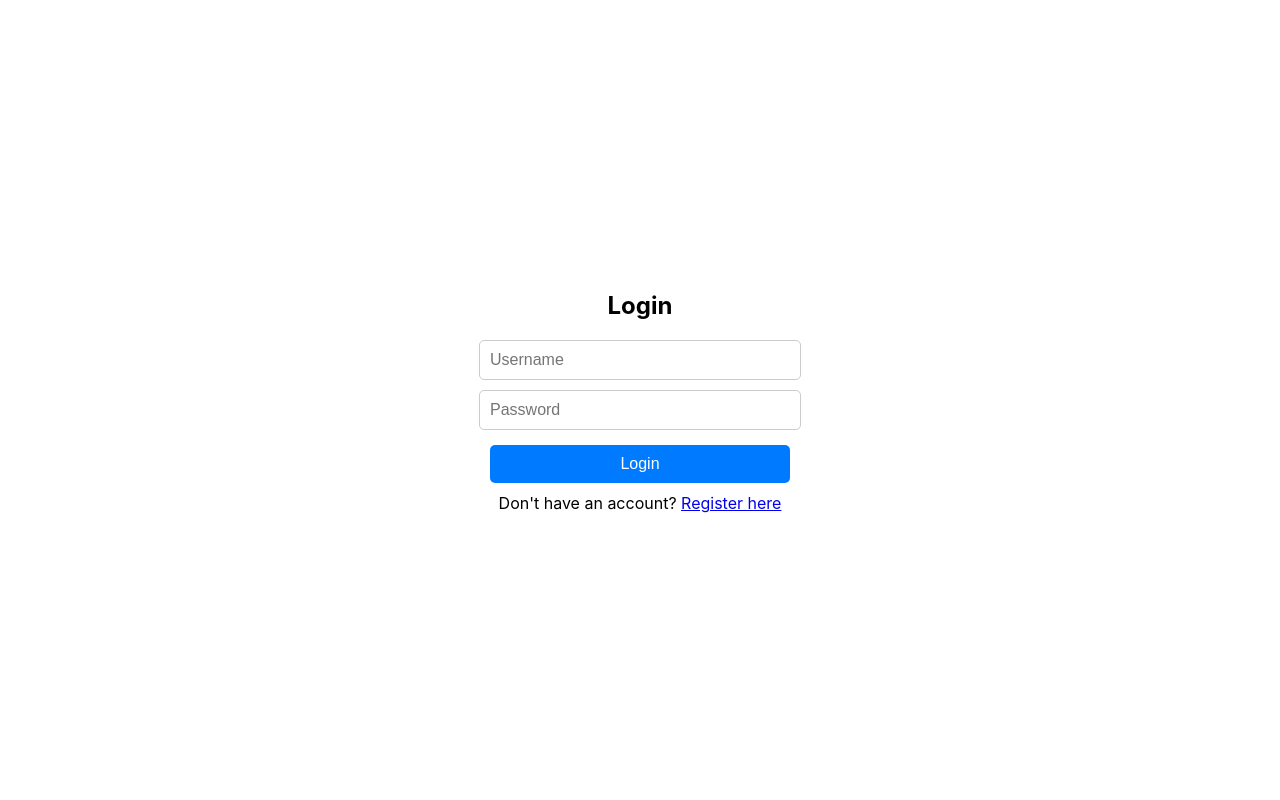
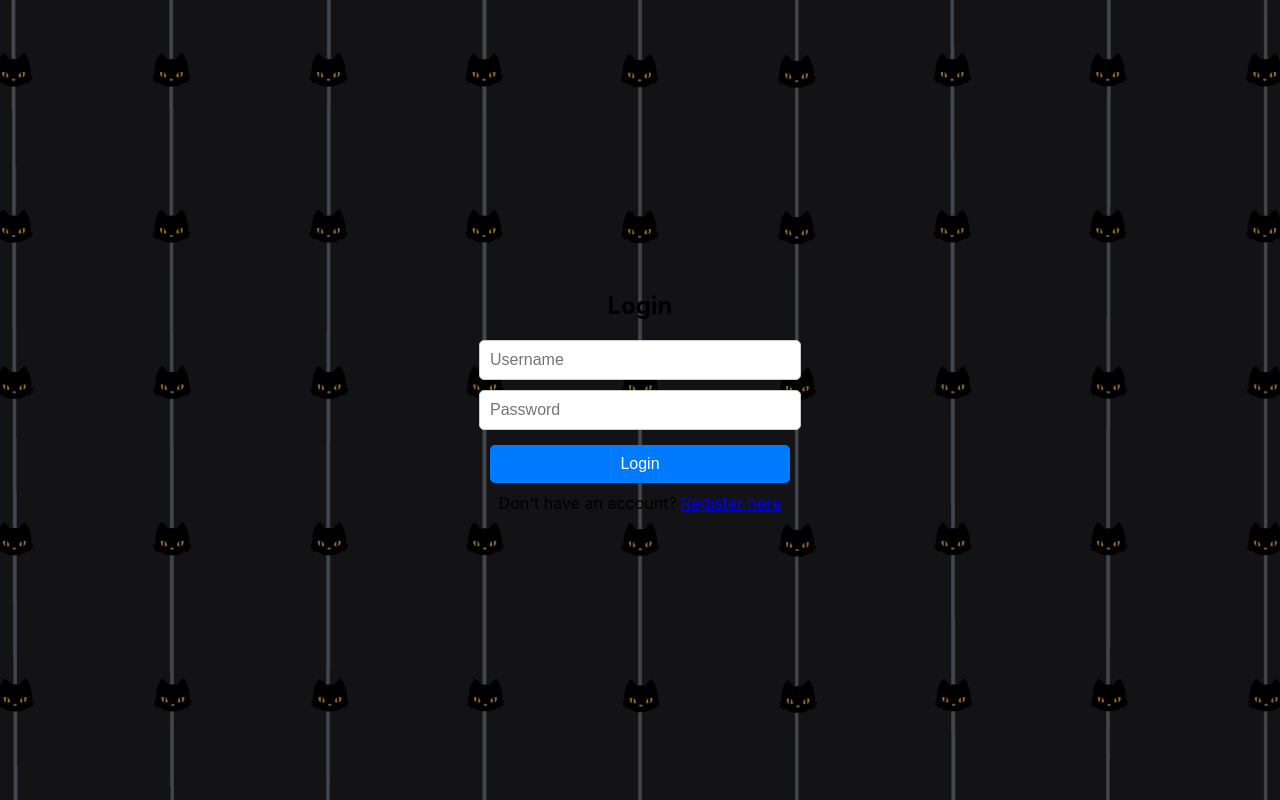
Before and after one commit to EASS-HIT-PART-A-2024-CLASS-VI/movieseek, a React (Create React App) app in the folder frontend/: page / in a window 1280 px wide. Built offline with nearby package versions, Linux system fonts and the light colour scheme.

Commit message:
Improved UI and added customized background

```diff
--- a/frontend/src/App.css
+++ b/frontend/src/App.css
@@ -1,3 +1,27 @@
+/* 🌆 Global Background for All Pages */
+body {
+  background-image: url("../public/movieseekbackground.webp"); /* ✅ Corrected path */
+  background-size: cover;
+  background-position: center;
+  background-attachment: fixed;
+  background-repeat: no-repeat;
+  margin: 0;
+  padding: 0;
+}
+
+/* 🔹 Optional Dark Overlay for Better Readability */
+body::before {
+  content: "";
+  position: fixed;
+  top: 0;
+  left: 0;
+  width: 100%;
+  height: 100%;
+  background: rgba(0, 0, 0, 0.3); /* ✅ Adjust opacity if needed */
+  z-index: -1;
+}
+
+/* ✅ Your Existing Styles */
 .App {
   text-align: center;
 }
@@ -28,6 +52,7 @@
   color: #61dafb;
 }
 
+/* ✅ Keep existing animation */
 @keyframes App-logo-spin {
   from {
     transform: rotate(0deg);
--- a/frontend/src/App.js
+++ b/frontend/src/App.js
@@ -6,6 +6,7 @@ import Home from "./pages/Home";
 import MoviePage from "./pages/MoviePage";
 import SavedMovies from "./pages/SavedMovies";
 import ProtectedRoute from "./components/ProtectedRoute";
+import "./App.css"; // ✅ Ensure this line is at the top of App.js
 
 function Navigation() {
   const location = useLocation();
--- a/frontend/src/components/Home.css
+++ b/frontend/src/components/Home.css
@@ -1,3 +1,15 @@
+/* 🔹 Optional Dark Overlay for Better Readability */
+body::before {
+    content: "";
+    position: fixed;
+    top: 0;
+    left: 0;
+    width: 100%;
+    height: 100%;
+    background: rgba(0, 0, 0, 0.3); /* ✅ Adjust the opacity if needed */
+    z-index: -1;
+}
+
 /* 🎬 Section Box for Trending & Top Rated Movies */
 .section-box {
     background: #f5f5f5; /* Light grey background */
@@ -70,3 +82,27 @@
     background-color: #007bff;
     color: white;
 }
+
+/* 🔹 Logout link styled as text */
+.logout-container {
+    text-align: right;
+    margin: 10px 20px;
+}
+
+.logout-link {
+    color: #007bff;
+    cursor: pointer;
+    font-size: 16px;
+    text-decoration: none;
+}
+
+.logout-link:hover {
+    text-decoration: underline;
+}
+
+/* 🔹 Center the search bar */
+.search-container {
+    display: flex;
+    justify-content: center;
+    margin: 30px 0;
+}
--- a/frontend/src/pages/Home.js
+++ b/frontend/src/pages/Home.js
@@ -8,7 +8,6 @@ import MovieSearch from "../components/MovieSearch";
 const Home = () => {
     const [movieData, setMovieData] = useState(null);
     const [error, setError] = useState(null);
-    const [username, setUsername] = useState("");
     const navigate = useNavigate();
 
     // Fetch authenticated user data
@@ -20,10 +19,7 @@ const Home = () => {
                     credentials: "include",
                 });
 
-                if (response.ok) {
-                    const data = await response.json();
-                    setUsername(data.username);
-                } else {
+                if (!response.ok) {
                     throw new Error("Not authenticated");
                 }
             } catch (error) {
@@ -51,15 +47,17 @@ const Home = () => {
 
     return (
         <div className="container">
-            <div className="header">
-                <h2>Welcome, {username || "User"}!</h2>
-                <button onClick={handleLogout} className="logout-button">
+            {/* Logout link (styled as text) */}
+            <div className="logout-container">
+                <span className="logout-link" onClick={handleLogout}>
                     Logout
-                </button>
+                </span>
             </div>
 
-            {/* Movie Search Bar */}
-            <MovieSearch setMovieData={setMovieData} setError={setError} />
+            {/* Centered Movie Search Bar */}
+            <div className="search-container">
+                <MovieSearch setMovieData={setMovieData} setError={setError} />
+            </div>
 
             {error && <p className="error-message">{error}</p>}
 
@@ -74,12 +72,12 @@ const Home = () => {
 
             {/* Trending Movies Section */}
             <div className="section-box">
-                <TrendingMovies /> {/* ✅ Removed duplicate headline */}
+                <TrendingMovies />
             </div>
 
             {/* Top Rated Movies Section */}
             <div className="section-box">
-                <TopRatedMovies /> {/* ✅ Removed duplicate headline */}
+                <TopRatedMovies />
             </div>
         </div>
     );
```
Also changed, not shown: frontend/public/movieseekbackground.webp (added).
